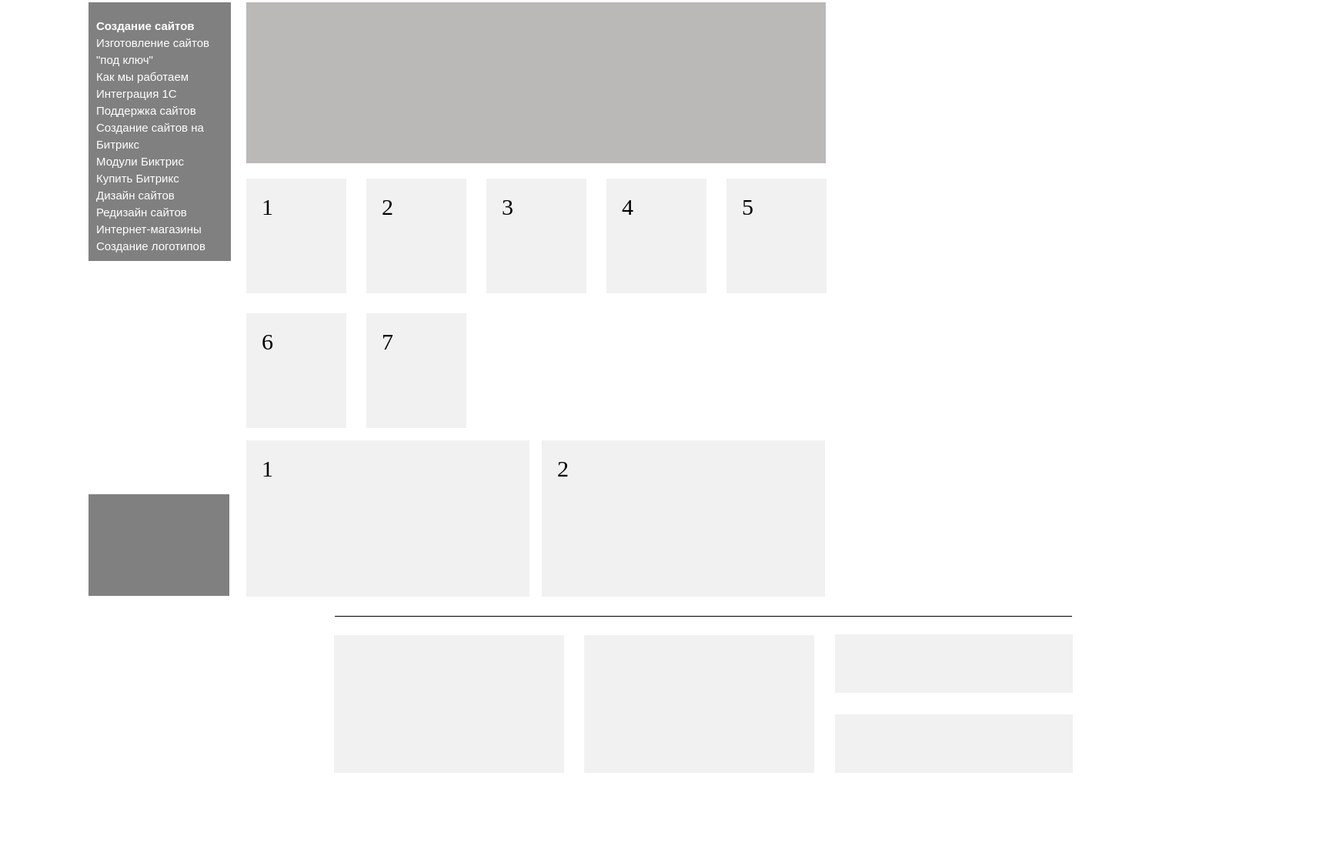
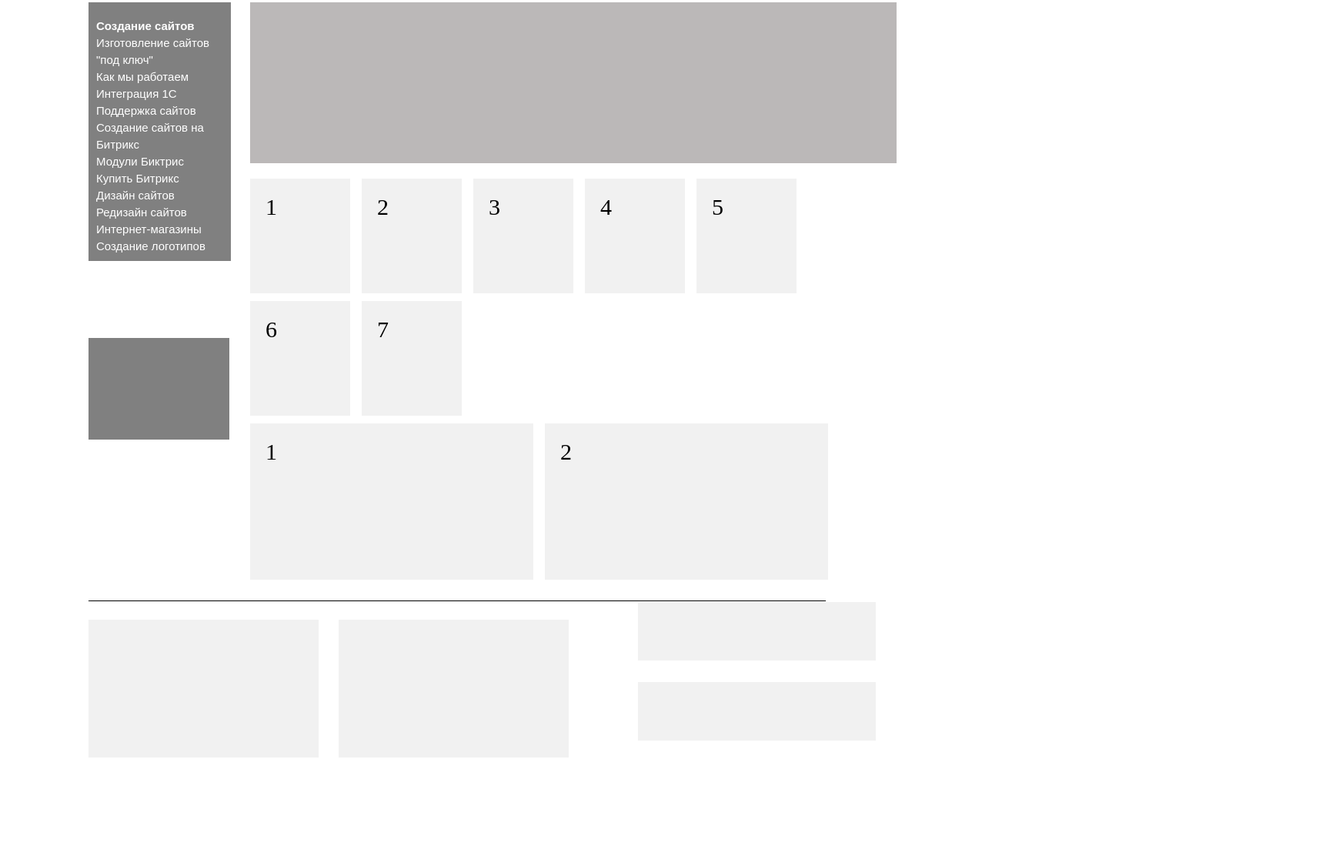
Before and after one commit to achernyuk/andrey_tutorial, a plain HTML site: page index.html in a window 1280 px wide. Shown: the part 176-1297 px from the top of the page at 77% size, 1736 px wide, since content can reach past the window. After the commit the page ends 1191 px from the top, so only its background shows below. Drawn offline with Linux system fonts and the light colour scheme.

Commit message:
Work on Bugs

```diff
--- a/index.html
+++ b/index.html
@@ -18,16 +18,20 @@
             </div>
         </div>
         <div class="line1"></div>
-        <div class="content" >
-            <div class="left-block">
+        <div class="content">
+	       <div class="left-block">
+            <div class="left-blok-top">
                 <strong>Создание сайтов</strong>
                 Изготовление сайтов<br> "под ключ"<br> Как мы работаем Интеграция 1С<br> Поддержка сайтов<br> Создание сайтов на<br>
                 Битрикс<br> Модули Биктрис<br> Купить Битрикс<br> Дизайн сайтов<br> Редизайн сайтов <br>Интернет-магазины <br>Создание
-                логотипов
+                логотипов</div>
+            <div class="left-block-bottom">
             </div>
-            <div class="centr-top">
-            </div>
-            <div class="flex-container">
+           </div>
+           <div class="right-block">
+             <div class="right-block-top">
+             </div>
+             <div class="flex-container">
 		            <div>1</div>
 		            <div>2</div>
 		            <div>3</div>
@@ -36,14 +40,11 @@
 		            <div>6</div>
 		            <div>7</div>
 	            </div>
-            </div>
-            <div class="left-block-bottom">
-            </div>
-            <div class="centr-bottom">
+             <div class="right-block-bottom">
 		            <div>1</div>
 		            <div>2</div>
             </div>
-
+          </div>
         </div>
       <div class="line2"></div>
       <div class="footer">
--- a/test-style.css
+++ b/test-style.css
@@ -1,4 +1,3 @@
-
 .wrapper {
 	margin: 0 auto;
 	width: 1050px;
@@ -44,6 +43,10 @@ hr{
 }
 
 .left-block{
+	float: left;
+}
+
+.left-blok-top{
 	background-color:gray;
 	width: 175px;
 	height: 316px;
@@ -52,22 +55,23 @@ hr{
 	line-height:22px;
 	font-size:15px;
 	font-family: Arial;
-	float: left;
 }
+
 
 .left-block-bottom{
 	margin-top: 100px;
 	background-color:gray;
 	width: 183px;
 	height: 132px;
-	float: left;
-
 }
 
-.centr-top{
+.right-block{
+	width: 80%;
+    float: right;
+}
+
+.right-block-top{
 	background-color:#bbb8b8;
-	width: 743px;
-	margin-left: 205px;
 	height: 189px;
 	padding: 20px 0 0 10px;
 	font-size:15px;
@@ -77,10 +81,9 @@ hr{
 .flex-container{
 	display: flex;
 	flex-wrap: wrap;
-	height: 320px;
 	flex-direction: row;
     margin-top:10px;
-    margin-left: 195px;
+
 
 }
 
@@ -89,42 +92,31 @@ hr{
     width: 90px;
     height: 109px;
     margin: 16px;
-  margin-top: 10px;
-  margin-left: 10px;
+    margin: 10 15 0 0;
     padding: 20px;
     font-size: 30px;
  }
 
-.centr-bottom{
+.right-block-bottom{
 	display: flex;
 	flex-wrap: wrap;
-	height: 320px;
 	flex-direction: row;
-    margin-top:10px;
-    margin-left: 195px;
-
 }
 
-.centr-bottom > div {
+.right-block-bottom > div {
 	background-color: #f1f1f1;
     width: 328px;
     height: 163px;
-  margin: 6px;
-  margin-top: 20px;
-  margin-left: 10px;
+    margin: 10 15 0 0;
     padding: 20px;
     font-size: 30px;
-
 }
 
 .footer-left{
 	display: flex;
 	flex-wrap: wrap;
-	height: 320px;
-	width: 651px;
     flex-direction: row;
-    margin-top:0px;
-    margin-left: 426px;
+    float: left;
 
 }
 
@@ -144,11 +136,7 @@ hr{
     flex-wrap: nowrap;
     flex-direction: column;
     height: 234px;
-    width: 651px;
-    margin-top: -298px;
-    margin-left: 1077px;
-
-
+    float: right;
 }
 
 .footer-right > div{
@@ -170,6 +158,5 @@ hr{
 .line2 {
     border-top: 1px solid black;
     width: 958px;
-	margin-top: -72px;
-    margin-left: 427px;
+    margin-top: 800px;
 }
```
Lines whose indentation alone changed are shown as unchanged.
